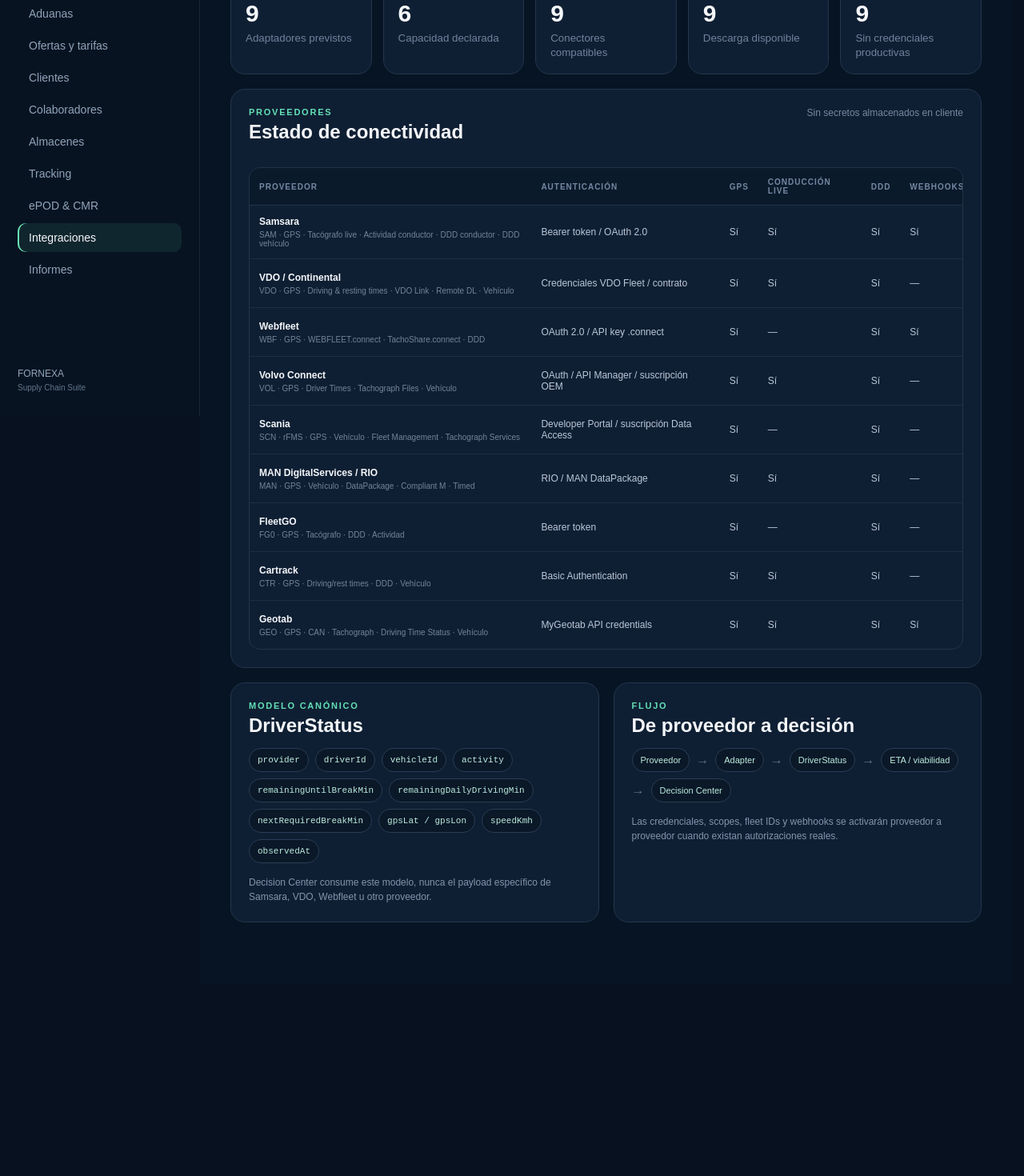
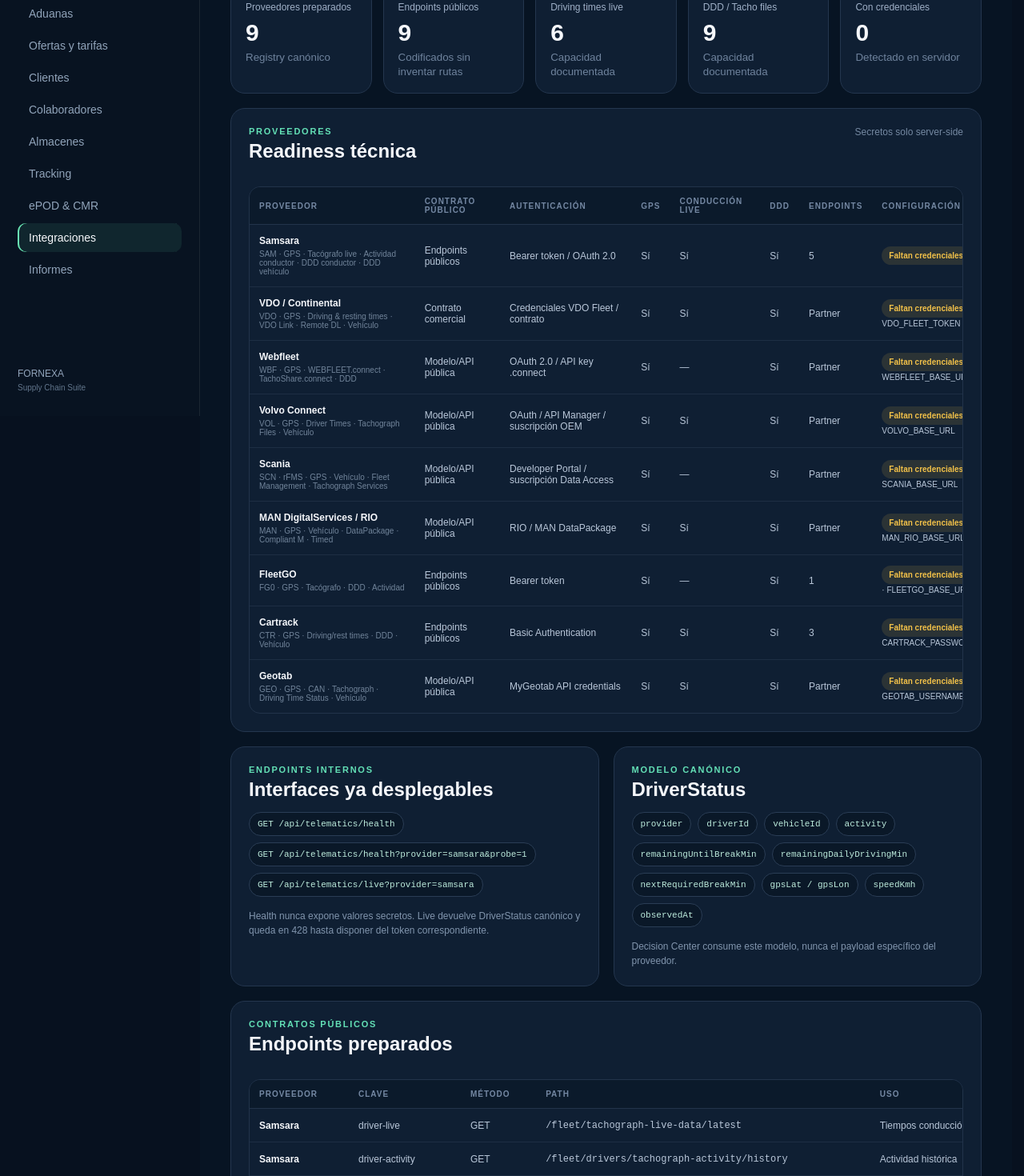
Before and after one commit to fragonh2-boop/Fornexa, a Next.js app: page /dashboard/integraciones/telematica in a window 1280 px wide. Shown: the part 280-1750 px from the top of the page at 80% size. Before the commit the page ends 1511 px from the top, so only its background shows below. Built offline with nearby package versions, Linux system fonts and the light colour scheme; no server answers.

Commit message:
Expose public API readiness in telematics hub

```diff
--- a/app/dashboard/integraciones/telematica/page.tsx
+++ b/app/dashboard/integraciones/telematica/page.tsx
@@ -1,12 +1,17 @@
 import Link from "next/link";
 import { telematicsProviders } from "../../../../lib/telematics/providers";
+import { getProviderReadiness } from "../../../../lib/telematics/runtime";
 import styles from "./telematica.module.css";
 
+export const dynamic = "force-dynamic";
+
 export default function TelematicsHubPage(){
+  const readiness = getProviderReadiness();
   const live = telematicsProviders.filter(p=>p.liveDriverTimes).length;
   const gps = telematicsProviders.filter(p=>p.gps).length;
   const ddd = telematicsProviders.filter(p=>p.tachographFiles).length;
-  const pending = telematicsProviders.filter(p=>p.status==="Pendiente autorización").length;
+  const publicEndpoints = telematicsProviders.reduce((sum,p)=>sum+p.endpoints.filter(e=>e.publicDocumented).length,0);
+  const configured = readiness.filter(r=>r.configured).length;
 
   return <main className={styles.page}>
     <header className={styles.header}>
@@ -14,44 +19,53 @@
         <Link href="/dashboard/integraciones" className={styles.back}>← Integraciones</Link>
         <p className={styles.eyebrow}>TELEMATICS HUB</p>
         <h1>Conectividad telemática</h1>
-        <p>Adaptadores multi-proveedor para normalizar GPS, actividad, tiempos de conducción y ficheros de tacógrafo antes de enviarlos a planificación, tracking y Decision Center.</p>
+        <p>Contratos técnicos normalizados para GPS, actividad, conducción/descanso y ficheros de tacógrafo. Los conectores usan solo documentación pública hasta que cada proveedor autorice credenciales y contrato tenant.</p>
       </div>
       <div className={styles.actions}><Link href="/dashboard/decision-center">Ver planificación →</Link></div>
     </header>
 
     <section className={styles.metrics}>
-      <article><span>Proveedores preparados</span><strong>{telematicsProviders.length}</strong><small>Adaptadores previstos</small></article>
-      <article><span>Driving times live</span><strong>{live}</strong><small>Capacidad declarada</small></article>
-      <article><span>GPS</span><strong>{gps}</strong><small>Conectores compatibles</small></article>
-      <article><span>DDD / Tacho files</span><strong>{ddd}</strong><small>Descarga disponible</small></article>
-      <article><span>Pendientes autorización</span><strong>{pending}</strong><small>Sin credenciales productivas</small></article>
+      <article><span>Proveedores preparados</span><strong>{telematicsProviders.length}</strong><small>Registry canónico</small></article>
+      <article><span>Endpoints públicos</span><strong>{publicEndpoints}</strong><small>Codificados sin inventar rutas</small></article>
+      <article><span>Driving times live</span><strong>{live}</strong><small>Capacidad documentada</small></article>
+      <article><span>DDD / Tacho files</span><strong>{ddd}</strong><small>Capacidad documentada</small></article>
+      <article><span>Con credenciales</span><strong>{configured}</strong><small>Detectado en servidor</small></article>
     </section>
 
     <section className={styles.panel}>
-      <div className={styles.panelHead}><div><p className={styles.eyebrow}>PROVEEDORES</p><h2>Estado de conectividad</h2></div><span>Sin secretos almacenados en cliente</span></div>
+      <div className={styles.panelHead}><div><p className={styles.eyebrow}>PROVEEDORES</p><h2>Readiness técnica</h2></div><span>Secretos solo server-side</span></div>
       <div className={styles.tableWrap}>
         <table>
-          <thead><tr><th>Proveedor</th><th>Autenticación</th><th>GPS</th><th>Conducción live</th><th>DDD</th><th>Webhooks</th><th>Estado</th></tr></thead>
-          <tbody>{telematicsProviders.map(p=><tr key={p.id}>
+          <thead><tr><th>Proveedor</th><th>Contrato público</th><th>Autenticación</th><th>GPS</th><th>Conducción live</th><th>DDD</th><th>Endpoints</th><th>Configuración</th></tr></thead>
+          <tbody>{telematicsProviders.map(p=>{ const r=readiness.find(x=>x.slug===p.slug)!; return <tr key={p.id}>
             <td><strong>{p.name}</strong><small>{p.id} · {p.capabilities.join(" · ")}</small></td>
-            <td>{p.auth}</td><td>{p.gps?"Sí":"No"}</td><td>{p.liveDriverTimes?"Sí":"—"}</td><td>{p.tachographFiles?"Sí":"—"}</td><td>{p.webhooks?"Sí":"—"}</td>
-            <td><span className={`${styles.badge} ${p.status==="Pendiente autorización"?styles.pending:styles.idle}`}>{p.status}</span></td>
-          </tr>)}</tbody>
+            <td>{p.readiness==="PUBLIC_ENDPOINTS"?"Endpoints públicos":p.readiness==="PUBLIC_MODEL"?"Modelo/API pública":"Contrato comercial"}</td>
+            <td>{p.auth}</td><td>{p.gps?"Sí":"No"}</td><td>{p.liveDriverTimes?"Sí":"—"}</td><td>{p.tachographFiles?"Sí":"—"}</td><td>{p.endpoints.length||"Partner"}</td>
+            <td><span className={`${styles.badge} ${r.configured?styles.idle:styles.pending}`}>{r.configured?"Configurado":"Faltan credenciales"}</span><small>{!r.configured && r.missingEnv.length? r.missingEnv.join(" · "):""}</small></td>
+          </tr>})}</tbody>
         </table>
       </div>
     </section>
 
     <section className={styles.twoCols}>
       <article className={styles.panel}>
+        <p className={styles.eyebrow}>ENDPOINTS INTERNOS</p><h2>Interfaces ya desplegables</h2>
+        <div className={styles.fields}>{["GET /api/telematics/health","GET /api/telematics/health?provider=samsara&probe=1","GET /api/telematics/live?provider=samsara"].map(x=><code key={x}>{x}</code>)}</div>
+        <p className={styles.note}>Health nunca expone valores secretos. Live devuelve DriverStatus canónico y queda en 428 hasta disponer del token correspondiente.</p>
+      </article>
+      <article className={styles.panel}>
         <p className={styles.eyebrow}>MODELO CANÓNICO</p><h2>DriverStatus</h2>
         <div className={styles.fields}>{["provider","driverId","vehicleId","activity","remainingUntilBreakMin","remainingDailyDrivingMin","nextRequiredBreakMin","gpsLat / gpsLon","speedKmh","observedAt"].map(x=><code key={x}>{x}</code>)}</div>
-        <p className={styles.note}>Decision Center consume este modelo, nunca el payload específico de Samsara, VDO, Webfleet u otro proveedor.</p>
+        <p className={styles.note}>Decision Center consume este modelo, nunca el payload específico del proveedor.</p>
       </article>
-      <article className={styles.panel}>
-        <p className={styles.eyebrow}>FLUJO</p><h2>De proveedor a decisión</h2>
-        <div className={styles.flow}><span>Proveedor</span><b>→</b><span>Adapter</span><b>→</b><span>DriverStatus</span><b>→</b><span>ETA / viabilidad</span><b>→</b><span>Decision Center</span></div>
-        <p className={styles.note}>Las credenciales, scopes, fleet IDs y webhooks se activarán proveedor a proveedor cuando existan autorizaciones reales.</p>
-      </article>
+    </section>
+
+    <section className={styles.panel}>
+      <div className={styles.panelHead}><div><p className={styles.eyebrow}>CONTRATOS PÚBLICOS</p><h2>Endpoints preparados</h2></div></div>
+      <div className={styles.tableWrap}><table><thead><tr><th>Proveedor</th><th>Clave</th><th>Método</th><th>Path</th><th>Uso</th></tr></thead><tbody>
+        {telematicsProviders.flatMap(p=>p.endpoints.map(e=><tr key={`${p.id}-${e.key}`}><td><strong>{p.name}</strong></td><td>{e.key}</td><td>{e.method}</td><td><code>{e.path}</code></td><td>{e.capability}</td></tr>))}
+      </tbody></table></div>
+      <p className={styles.note}>Para VDO, Webfleet, Volvo, Scania y MAN se parametriza la base URL/credenciales y no se codifican rutas no verificadas públicamente.</p>
     </section>
   </main>;
 }
```
